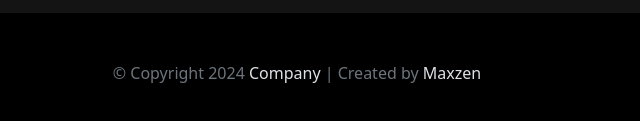
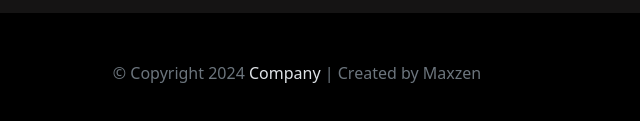
Before and after one commit to Maxzen01/max-zen, a website: page index.html in a window 1280 px wide. Shown: the part 7057-7178 px from the top of the page, 343-983 px from the left. Drawn offline with nearby package versions, Linux system fonts and the light colour scheme.

Commit message:
Update index.html

```diff
--- a/index.html
+++ b/index.html
@@ -527,7 +527,7 @@
       <div class="row text-center text-white">
         <div class="col-12">
           <div class="footer-bottom__copyright">
-            &COPY; Copyright 2024 <a href="#">Company</a> | Created by <a href="http://codewithpatrick.com" target="_blank">Maxzen</a>
+            &COPY; Copyright 2024 <a href="#">Company</a> | Created by Maxzen</a>
           </div>
         </div>
       </div>
```
